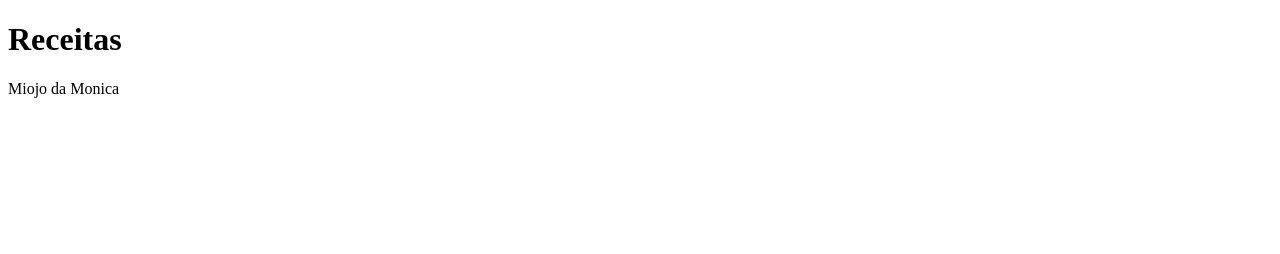
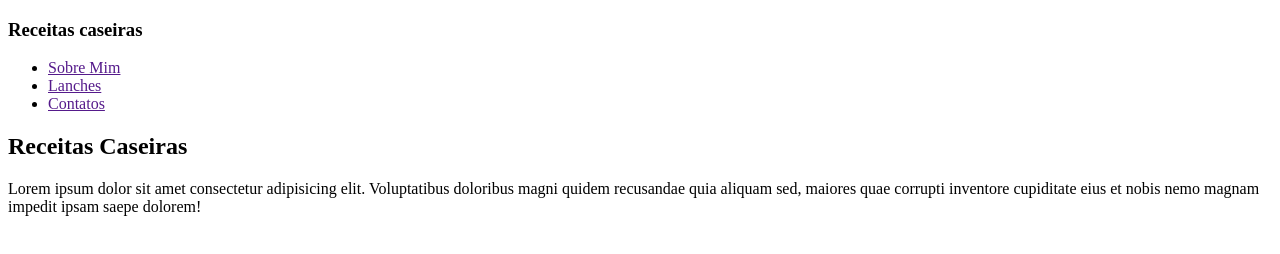
Before and after one commit to LordeDawyd/Receitas, a plain HTML site: page index.html in a window 1280 px wide. Drawn offline with Linux system fonts and the light colour scheme.

Commit message:
Criação da header e main

```diff
--- a/index.html
+++ b/index.html
@@ -6,7 +6,24 @@
     <title>Document</title>
 </head>
 <body>
-    <h1>Receitas</h1>
-    <p>Miojo da Monica</p>
+    <!--  -->
+    <header>
+        <h3> Receitas caseiras</h3>
+        <nav>
+            <ul>
+                <li> <a href="">Sobre Mim</a></li>
+                <li> <a href="">Lanches</a></li>
+                <li> <a href="">Contatos</a></li>
+            </ul>
+        </nav>
+    </header>
+    <!-- Conteudo principal -->
+     <main>
+        <!-- primeira seção -->
+        <section>
+           <h1>Receitas Caseiras</h1>
+           <p>Lorem ipsum dolor sit amet consectetur adipisicing elit. Voluptatibus doloribus magni quidem recusandae quia aliquam sed, maiores quae corrupti inventore cupiditate eius et nobis nemo magnam impedit ipsam saepe dolorem!</p>
+        </section>
+     </main>
 </body>
 </html>
```
